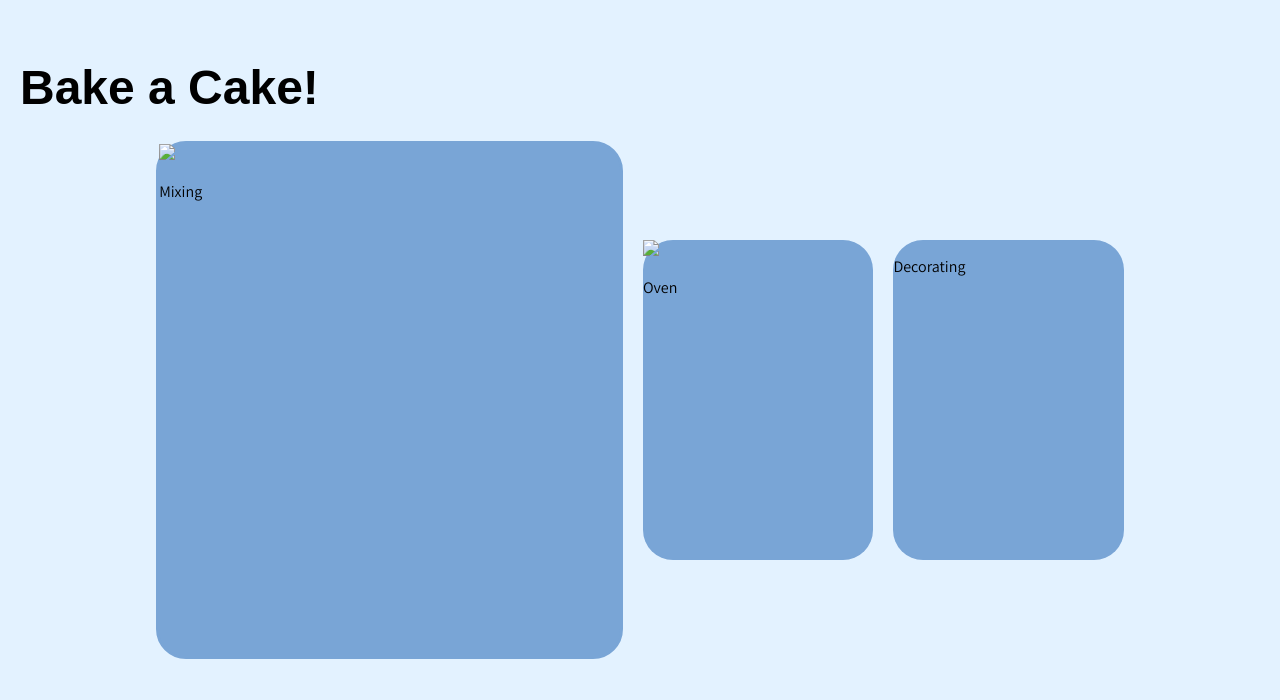
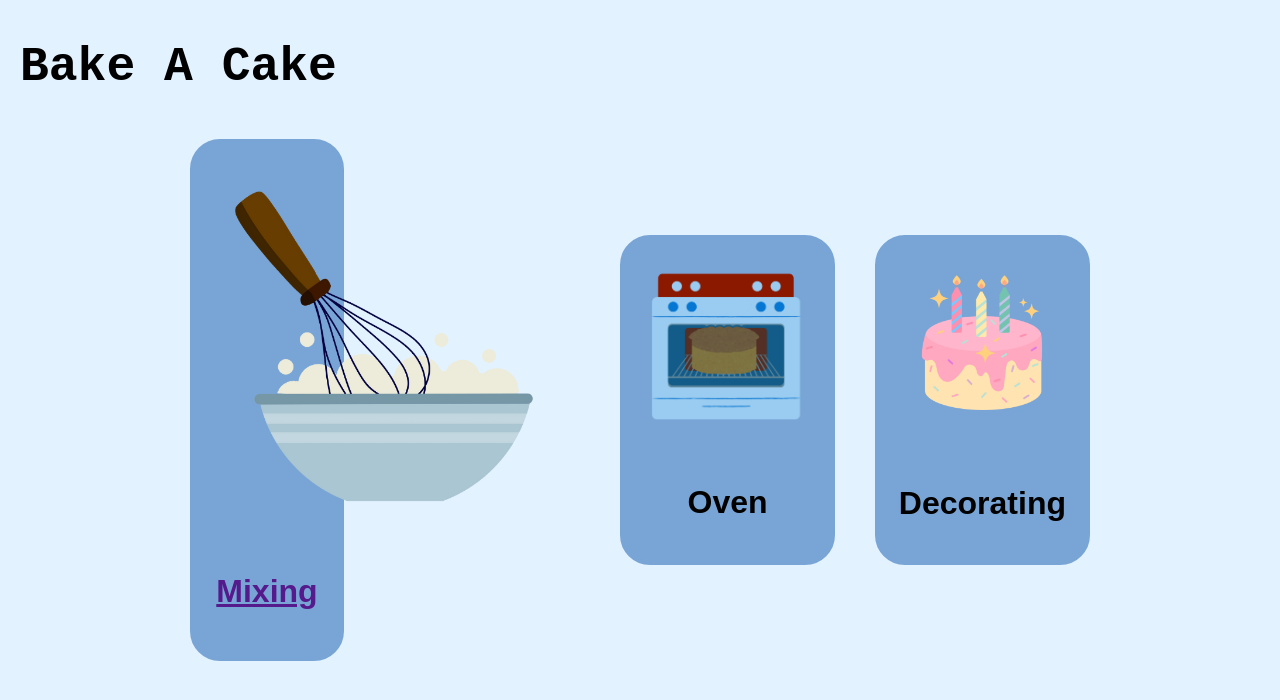
Before and after one commit to vten138/2025-SESA-WDCC-Hackathon, a website: page game1.html in a window 1280 px wide. Drawn offline with Linux system fonts and the light colour scheme.

Commit message:
finished bake a cake title page

```diff
--- a/game1.html
+++ b/game1.html
@@ -3,24 +3,27 @@
 <head>
   <meta charset="UTF-8">
   <meta name="viewport" content="width=device-width, initial-scale=1.0">
-  <title>Debug Divas</title>
+  <title>Bake A Cake</title>
   <link rel="stylesheet" href="style.css"> <!-- Link to your CSS -->
   <link href="https://fonts.googleapis.com/css2?family=Assistant&family=Jost&family=Lexend:wght@300&display=swap" rel="stylesheet">
   <script type="mpy" src="main.py"></script>
 </head>
 <body id="cake-bg">
-  <h2 id="cake-title">Bake a Cake!</h2>
+  <h2 id="cake-title">Bake A Cake</h2>
   <div id="cake-categories">
-    <div class="cake-div-lrg">
-      <img src="image/">
-      <p>Mixing</p>
+    <a href="">
+      <div class="cake-div-lrg">
+        <img src="images/Cake-images-png/mix.png" class="cake-lrg-img">
+        <p class="cake-txt">Mixing</p>
+      </div>
+    </a>
+    <div class="cake-div-sml">
+      <img src="images/Cake-images-png/closed-oven.png" class="cake-sml-img">
+      <p class="cake-txt">Oven</p>
     </div>
     <div class="cake-div-sml">
-      <img src="image/oven-cake.svg">
-      <p>Oven</p>
-    </div>
-    <div class="cake-div-sml">
-      <p>Decorating</p>
+      <img src="images/Cake-images-png/decorated-cake.png" class="cake-sml-img">
+      <p class="cake-txt">Decorating</p>
     </div>
   </div>
 
--- a/style.css
+++ b/style.css
@@ -45,29 +45,36 @@ h2 {
 
 #cake-title {
   position: absolute;
+  font-family: monospace;
+  font-weight: 900;
   left:20px;
-  top: 20px;
+  top: 0;
 }
 
 #cake-categories {
-  width: 90%;
+  width: 80%;
   display: flex;
   flex-direction: row;
   justify-content: center;
   align-items: center;
   top: 0;
+  gap: 20px;
 }
 .cake-div-lrg {
-  width: 40%;
+  width: 35%;
   height: 40vw;
   margin: 10px;
   background-color: #79a5d6;
-  border: 3px solid #79a5d6;
+  border: 5px solid #79a5d6;
   border-radius: 30px;
 }
 
 .cake-div-lrg:hover {
-  border-color: white;
+  border: 10px solid white;
+}
+
+.cake-div-sml:hover {
+  border: 10px solid #79a5d6;
 }
 
 .cake-div-sml {
@@ -75,8 +82,26 @@ h2 {
   height: 25vw;
   background-color: #79a5d6;
   margin: 10px;
-  background-color: #79a5d6;
+  border: 5px solid #79a5d6;
   border-radius: 30px;
+}
+
+.cake-sml-img {
+  width: 12vw;
+  padding: 25px;
+}
+
+.cake-lrg-img {
+  width: 25vw;
+  padding: 30px;
+}
+
+.cake-txt {
+  font-size: 2rem;
+  font-family: sans-serif;
+  font-weight: 800;
+  text-align: center;
+
 }
 
 .highlight {
```
Also changed, not shown: images/Cake-images-png/closed-oven.png (added), images/Cake-images-png/decorated-cake.png (added), images/Cake-images-png/mix.png (added).
